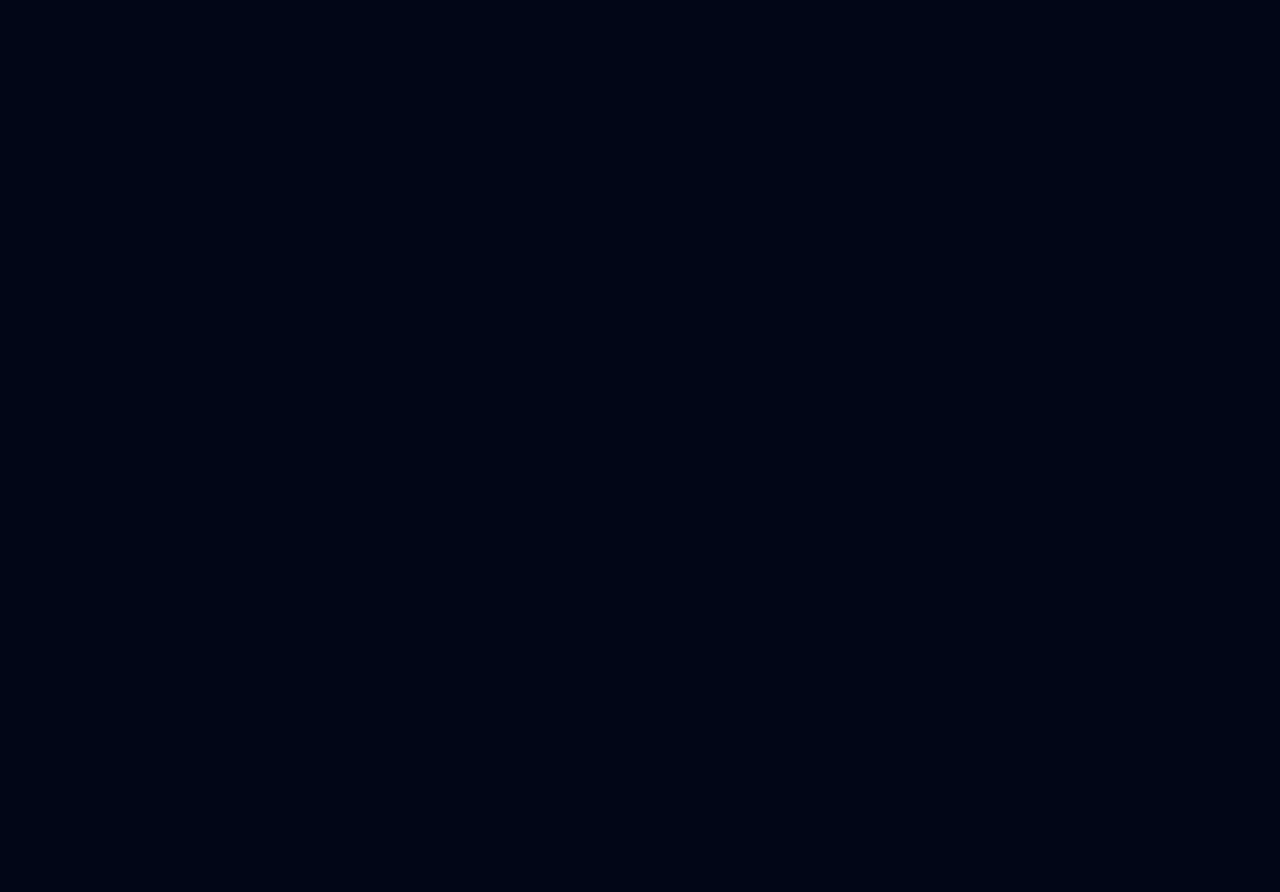
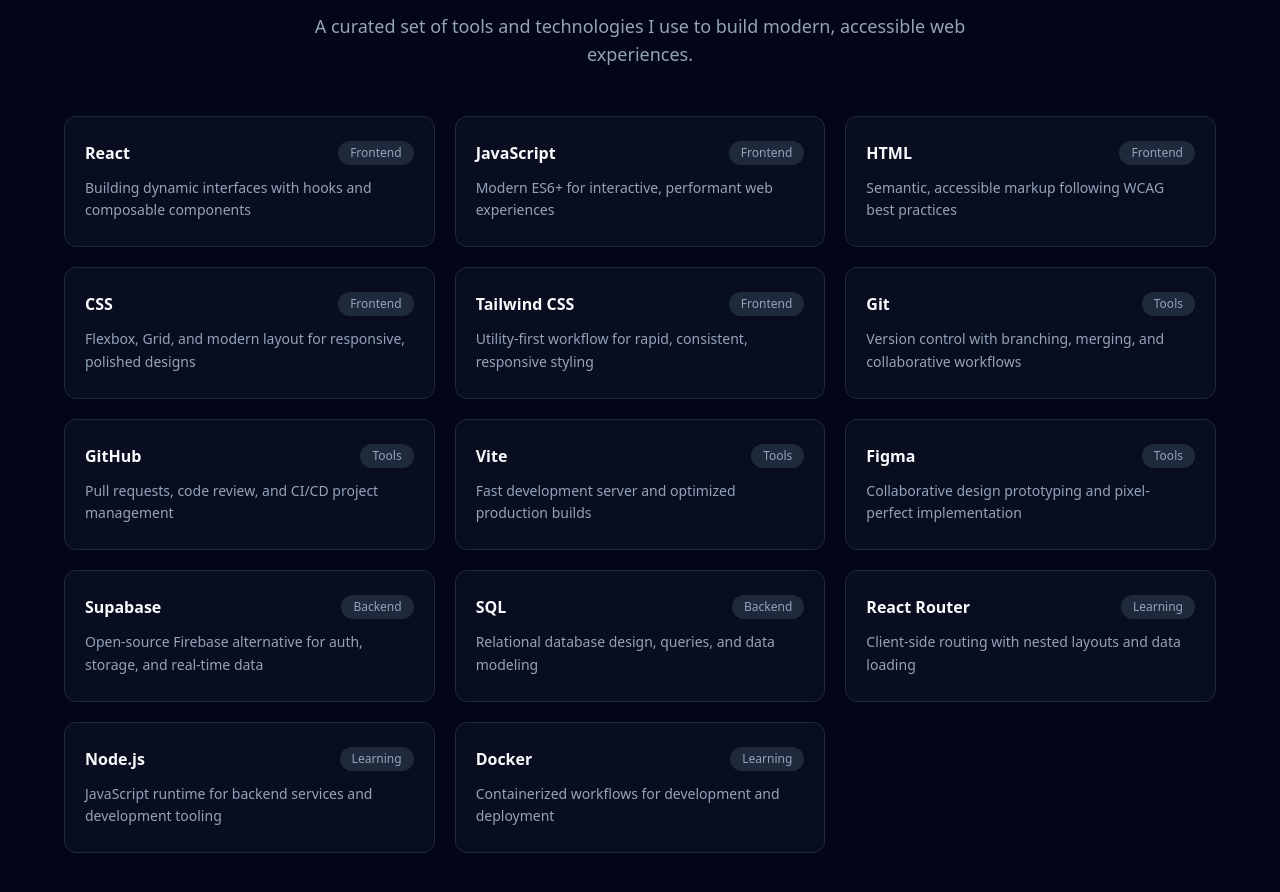
Before and after one commit to aZian10/portfolio, a React app: page / in a window 1280 px wide. Shown: the part 2755-3647 px from the top of the page. Before the commit the page ends 2683 px from the top, so only its background shows below. Built offline with nearby package versions, Linux system fonts and the light colour scheme; the HTML template or start-up script is replaced by a standard one.

Commit message:
feat(projects): add initial projects section with reusable project cards

```diff
--- /dev/null
+++ b/src/constants/skills.js
@@ -0,0 +1,78 @@
+export const skills = {
+  eyebrow: 'Skills',
+  title: 'Technologies I work with',
+  description:
+    'A curated set of tools and technologies I use to build modern, accessible web experiences.',
+  items: [
+    {
+      name: 'React',
+      description: 'Building dynamic interfaces with hooks and composable components',
+      category: 'Frontend',
+    },
+    {
+      name: 'JavaScript',
+      description: 'Modern ES6+ for interactive, performant web experiences',
+      category: 'Frontend',
+    },
+    {
+      name: 'HTML',
+      description: 'Semantic, accessible markup following WCAG best practices',
+      category: 'Frontend',
+    },
+    {
+      name: 'CSS',
+      description: 'Flexbox, Grid, and modern layout for responsive, polished designs',
+      category: 'Frontend',
+    },
+    {
+      name: 'Tailwind CSS',
+      description: 'Utility-first workflow for rapid, consistent, responsive styling',
+      category: 'Frontend',
+    },
+    {
+      name: 'Git',
+      description: 'Version control with branching, merging, and collaborative workflows',
+      category: 'Tools',
+    },
+    {
+      name: 'GitHub',
+      description: 'Pull requests, code review, and CI/CD project management',
+      category: 'Tools',
+    },
+    {
+      name: 'Vite',
+      description: 'Fast development server and optimized production builds',
+      category: 'Tools',
+    },
+    {
+      name: 'Figma',
+      description: 'Collaborative design prototyping and pixel-perfect implementation',
+      category: 'Tools',
+    },
+    {
+      name: 'Supabase',
+      description: 'Open-source Firebase alternative for auth, storage, and real-time data',
+      category: 'Backend',
+    },
+    {
+      name: 'SQL',
+      description: 'Relational database design, queries, and data modeling',
+      category: 'Backend',
+    },
+    {
+      name: 'React Router',
+      description: 'Client-side routing with nested layouts and data loading',
+      category: 'Learning',
+    },
+    {
+      name: 'Node.js',
+      description: 'JavaScript runtime for backend services and development tooling',
+      category: 'Learning',
+    },
+    {
+      name: 'Docker',
+      description: 'Containerized workflows for development and deployment',
+      category: 'Learning',
+    },
+  ],
+}
--- a/src/sections/Skills/Skills.jsx
+++ b/src/sections/Skills/Skills.jsx
@@ -1,3 +1,40 @@
+import { skills } from '../../constants/skills.js'
+import Section from '../../components/layout/Section/Section.jsx'
+import Container from '../../components/common/Container/Container.jsx'
+import SectionTitle from '../../components/common/SectionTitle/SectionTitle.jsx'
+
 export default function Skills() {
-  return null
+  return (
+    <Section id="skills">
+      <Container>
+        <SectionTitle
+          eyebrow={skills.eyebrow}
+          title={skills.title}
+          description={skills.description}
+          className="mx-auto text-center"
+        />
+
+        <div className="mt-12 grid grid-cols-1 gap-5 sm:grid-cols-2 lg:grid-cols-3">
+          {skills.items.map((skill) => (
+            <div
+              key={skill.name}
+              className="rounded-xl border border-surface-800 bg-surface-900/50 px-5 py-6 transition-colors hover:border-sky-500/30 hover:bg-surface-800/50"
+            >
+              <div className="mb-3 flex items-start justify-between gap-4">
+                <h3 className="text-surface-50 font-semibold">
+                  {skill.name}
+                </h3>
+                <span className="shrink-0 rounded-full bg-surface-800 px-3 py-1 text-xs font-medium text-surface-400">
+                  {skill.category}
+                </span>
+              </div>
+              <p className="text-surface-400 text-sm leading-relaxed">
+                {skill.description}
+              </p>
+            </div>
+          ))}
+        </div>
+      </Container>
+    </Section>
+  )
 }
```
